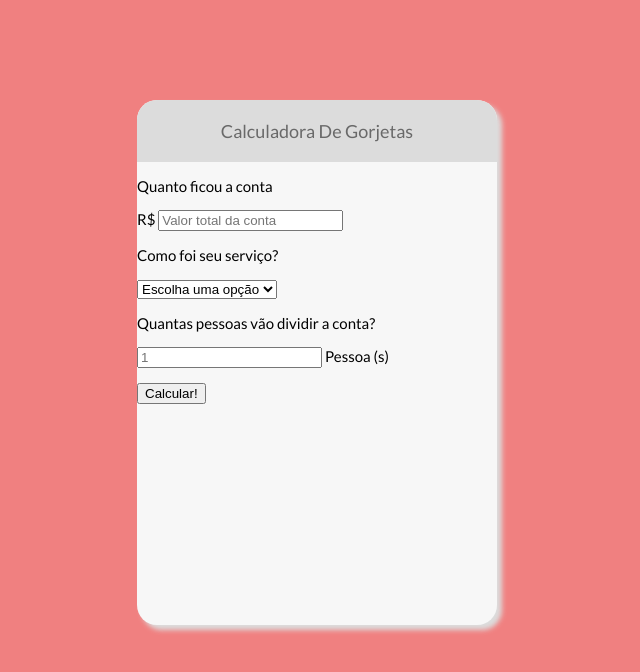
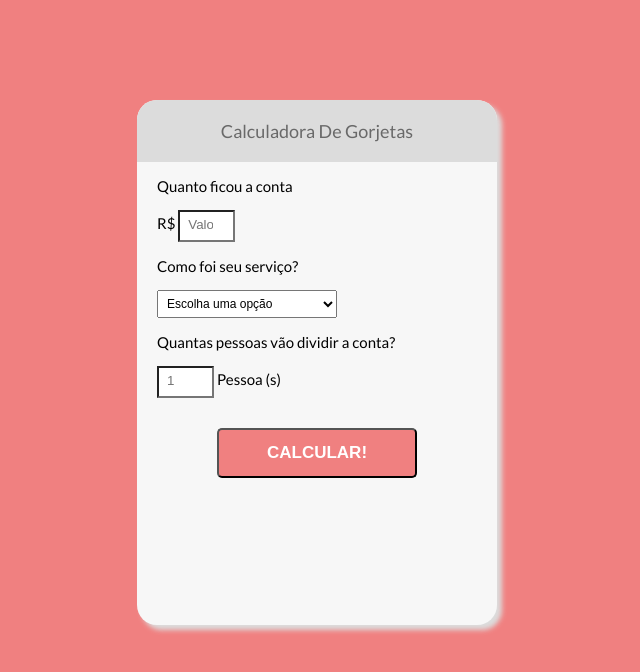
Before and after one commit to danilojduarte/ProjetoPraticoOneBitCode, a plain HTML site: page index.html in a window 1280 px wide. Shown: the whole page, without its empty margins (323-963 px from the left). Drawn offline with Linux system fonts and the light colour scheme.

Commit message:
Estilização Css concluída

```diff
--- a/index.html
+++ b/index.html
@@ -24,12 +24,12 @@
             <h1 class="title">Calculadora de Gorjetas</h1>
         </div>
         <div>
-            <form>
+            <form class="tips-form">
                 <label for="bill">
                     <p>Quanto ficou a conta</p>
                 </label>
                 <p>
-                    R$ <input type="number" placeholder="Valor total da conta" name="bill" id="bill">
+                    R$ <input type="number" placeholder="Valor total da conta" name="bill" id="bill" class="form-input">
                 </p>
                 <label for="serviceQual">
                     <p>
@@ -37,7 +37,7 @@
                     </p>
                 </label>
                 <p>
-                    <select name="serviceQual" id="bill">
+                    <select name="serviceQual" id="bill" class="form-select">
                         <option disabled selected value="0">Escolha uma opção</option>
                         <option value="0.3">30% - Incrivel</option>
                         <option value="0.2">20% - Bom</option>
@@ -50,9 +50,9 @@
                     <p>Quantas pessoas vão dividir a conta?</p>
                 </label>
                 <p>
-                    <input type="number" name="people" placeholder="1" id="people"> Pessoa (s)
+                    <input type="number" name="people" placeholder="1" id="people" class="form-input"> Pessoa (s)
                 </p>
-                <button type="submit">Calcular!</button>
+                <button type="submit" class="form-submit">Calcular!</button>
             </form>
         </div>
     </div>
--- a/styles.css
+++ b/styles.css
@@ -30,3 +30,38 @@ body {
     border-top-right-radius: 20px;
     text-align: center;
 }
+
+.tips-form {
+    padding-left: 20px;
+    padding-right: 20px;
+}
+
+.form-input {
+    background-color: #fff;
+    width: 40px;
+    padding: 5px 5px 8px 8px;
+}
+
+.form-input:focus {
+    border: 3px solid var(--color-primary);
+    outline: none;
+}
+
+.form-select {
+    width: 180px;
+    padding: 5px;
+    font-size: 12px;
+}
+
+.form-submit {
+    text-transform: uppercase;
+    font-weight: bold;
+    display: block;
+    margin: 30px auto;
+    background-color: var(--color-primary);
+    border-radius: 5px;
+    width: 200px;
+    height: 50px;
+    font-size: 17px;
+    color: #fff;
+}
```
